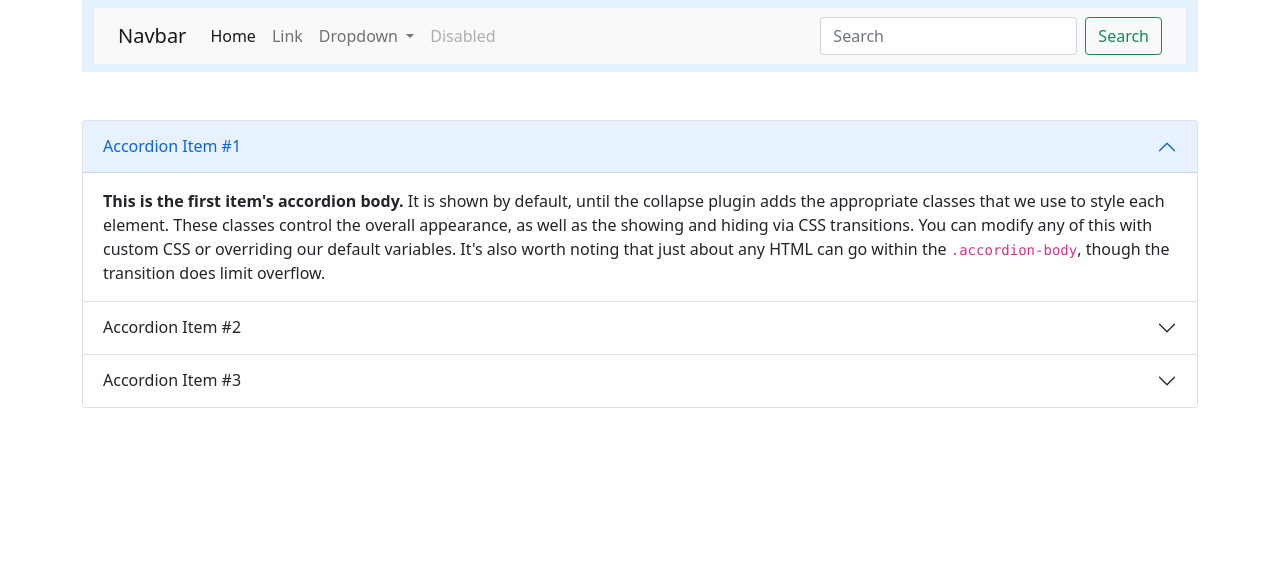
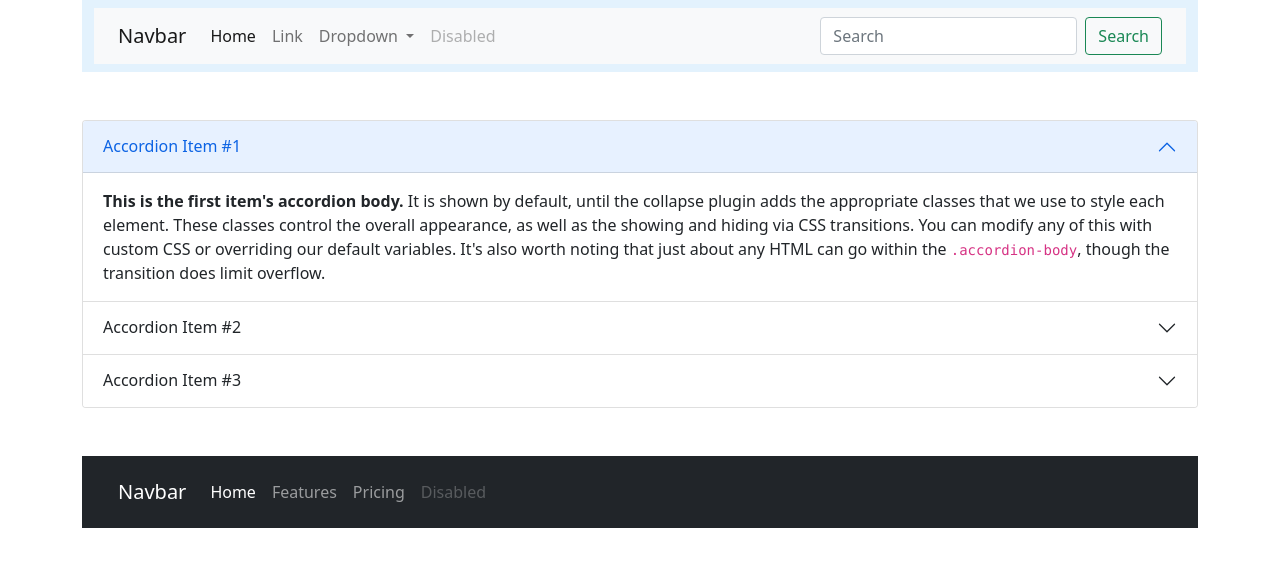
Before and after one commit to sarvar-bakhadirovic/lesson-10__2-month, a plain HTML site: page index.html in a window 1280 px wide. Drawn offline with nearby package versions, Linux system fonts and the light colour scheme.

Commit message:
footer added

```diff
--- a/index.html
+++ b/index.html
@@ -91,5 +91,34 @@
             </div>
           </div>
     </main>
+
+    <footer class="container mt-5">
+        <nav class="container navbar navbar-dark bg-dark">
+            <nav class="container navbar navbar-expand-lg navbar-light bg-dark">
+                <div class="container-fluid">
+                  <a class="navbar-brand" href="#">Navbar</a>
+                  <button class="navbar-toggler" type="button" data-bs-toggle="collapse" data-bs-target="#navbarNav" aria-controls="navbarNav" aria-expanded="false" aria-label="Toggle navigation">
+                    <span class="navbar-toggler-icon"></span>
+                  </button>
+                  <div class="collapse navbar-collapse" id="navbarNav">
+                    <ul class="navbar-nav">
+                      <li class="nav-item">
+                        <a class="nav-link active" aria-current="page" href="#">Home</a>
+                      </li>
+                      <li class="nav-item">
+                        <a class="nav-link" href="#">Features</a>
+                      </li>
+                      <li class="nav-item">
+                        <a class="nav-link" href="#">Pricing</a>
+                      </li>
+                      <li class="nav-item">
+                        <a class="nav-link disabled" href="#" tabindex="-1" aria-disabled="true">Disabled</a>
+                      </li>
+                    </ul>
+                  </div>
+                </div>
+              </nav>
+        </nav>
+    </footer>
 </body>
 </html>
```
